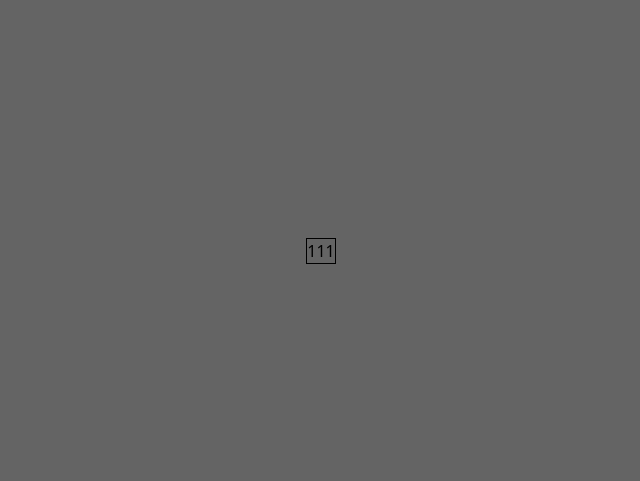
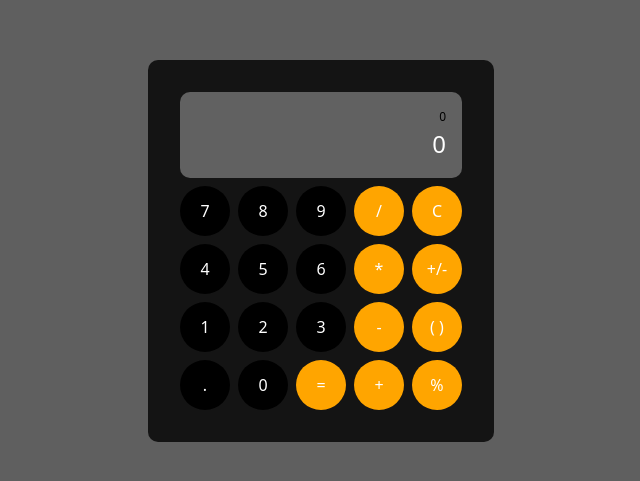
Before and after one commit to StefanZagarov/React-Calculator, a React (Vite) app: page / in a window 1280 px wide. Shown: the part 149-630 px from the top of the page, without its empty margins (319-959 px from the left). Built offline with nearby package versions, Linux system fonts and the light colour scheme.

Commit message:
Created simple graphical interface for the calculator

```diff
--- a/src/App.css
+++ b/src/App.css
@@ -6,7 +6,49 @@
 }
 
 .calculator {
-  border: 1px solid black;
+  display: flex;
+  flex-direction: column;
+
+  border-radius: 10px;
+  padding: 2em;
+
+  gap: 0.5em;
+
+  background-color: rgb(20, 20, 20);
 }
 
-.btn {}
+.screen {
+  display: flex;
+
+  gap: 0.5em;
+}
+
+.buttons {
+  display: flex;
+  gap: 0.5em
+}
+
+.row {
+  display: flex;
+  justify-content: space-between;
+  gap: 0.5em;
+}
+
+.row-functions {
+  display: flex;
+  flex-direction: column;
+  justify-content: space-between;
+  gap: 0.5em;
+}
+
+.left-panel {
+  display: flex;
+  flex-direction: column;
+  gap: 0.5em
+}
+
+.right-panel {
+  display: flex;
+
+  gap: 0.5em
+}
--- a/src/App.tsx
+++ b/src/App.tsx
@@ -1,13 +1,68 @@
+import { useState } from 'react';
 import './App.css';
+import Button from './components/button/Button';
+import CalcScreen from './components/screen/CalcScreen';
 
 function App() {
+  const [input, setInput] = useState(`0`);
+  const [result, setResult] = useState(`0`);
+
+  function handleClick(value: string) {
+    setInput(input => input + value);
+  }
 
   return (
     <div className="container">
       <div className="calculator">
-        <button className='btn'>1</button>
-        <button className='btn'>1</button>
-        <button className='btn'>1</button>
+
+        <div className="screen">
+          <CalcScreen input={input} result={result} />
+        </div>
+
+        <div className="buttons">
+          <div className="left-panel">
+            <div className="row">
+              <Button value='7' onClick={handleClick} />
+              <Button value='8' onClick={handleClick} />
+              <Button value='9' onClick={handleClick} />
+            </div>
+
+            <div className="row">
+              <Button value='4' onClick={handleClick} />
+              <Button value='5' onClick={handleClick} />
+              <Button value='6' onClick={handleClick} />
+            </div>
+
+            <div className="row">
+              <Button value='1' onClick={handleClick} />
+              <Button value='2' onClick={handleClick} />
+              <Button value='3' onClick={handleClick} />
+            </div>
+
+            <div className="row">
+              <Button value='.' onClick={handleClick} />
+              <Button value='0' onClick={handleClick} />
+              <Button variant="function" value='=' onClick={handleClick} />
+            </div>
+          </div>
+
+          <div className="right-panel">
+            <div className="row-functions">
+              <Button variant="function" value='/' onClick={handleClick} />
+              <Button variant="function" value='*' onClick={handleClick} />
+              <Button variant="function" value='-' onClick={handleClick} />
+              <Button variant="function" value='+' onClick={handleClick} />
+            </div>
+
+            <div className="row-functions">
+              <Button variant="function" value='C' onClick={handleClick} />
+              <Button variant="function" value='+/-' onClick={handleClick} />
+              <Button variant="function" value='( )' onClick={handleClick} />
+              <Button variant="function" value='%' onClick={handleClick} />
+            </div>
+          </div>
+
+        </div>
       </div>
     </div>
   );
--- /dev/null
+++ b/src/components/button/Button.module.css
@@ -0,0 +1,19 @@
+.btn {
+    width: 50px;
+    height: 50px;
+
+    border-radius: 50%;
+
+    background-color: rgb(0, 0, 0);
+    color: white;
+}
+
+.fn-btn {
+    width: 50px;
+    height: 50px;
+
+    border-radius: 50%;
+
+    background-color: orange;
+    color: white;
+}
--- /dev/null
+++ b/src/components/button/Button.tsx
@@ -0,0 +1,22 @@
+import styles from './Button.module.css';
+
+interface ButtonProps {
+    value: string;
+    onClick: (value: string) => void;
+    variant?: "default" | "function";
+}
+
+export default function Button({ value, onClick, variant = "default" }: ButtonProps) {
+    const buttonVariants = {
+        default: styles["btn"],
+        function: styles["fn-btn"],
+    };
+
+    const className = buttonVariants[variant];
+
+    return (
+        <button className={className} onClick={() => onClick(value)}>
+            {value}
+        </button >
+    );
+}
--- /dev/null
+++ b/src/components/screen/CalcScreen.module.css
@@ -0,0 +1,22 @@
+.screen {
+    background-color: rgb(97, 97, 97);
+    color: black;
+
+    width: 100%;
+    height: 100%;
+    border-radius: 10px;
+
+    padding: 1em;
+
+    text-align: right;
+}
+
+.input {
+    font-size: 12px;
+    color: rgb(0, 0, 0);
+}
+
+.result {
+    font-size: 24px;
+    color: white;
+}
--- /dev/null
+++ b/src/components/screen/CalcScreen.tsx
@@ -0,0 +1,19 @@
+import styles from './CalcScreen.module.css';
+
+interface CalcScreenProps {
+  input: string;
+  result: string;
+}
+
+export default function CalcScreen({ input, result }: CalcScreenProps) {
+
+
+  return (
+    <>
+      <div className={styles["screen"]}>
+        <p className={styles["input"]}>{input}</p>
+        <p className={styles["result"]}>{result}</p>
+      </div>
+    </>
+  );
+}
--- a/src/index.css
+++ b/src/index.css
@@ -15,7 +15,7 @@ body {
   -webkit-font-smoothing: antialiased;
   -moz-osx-font-smoothing: grayscale;
 
-  background-color: rgb(100, 100, 100);
+  background-color: rgb(95, 95, 95);
 }
 
 img,
```
